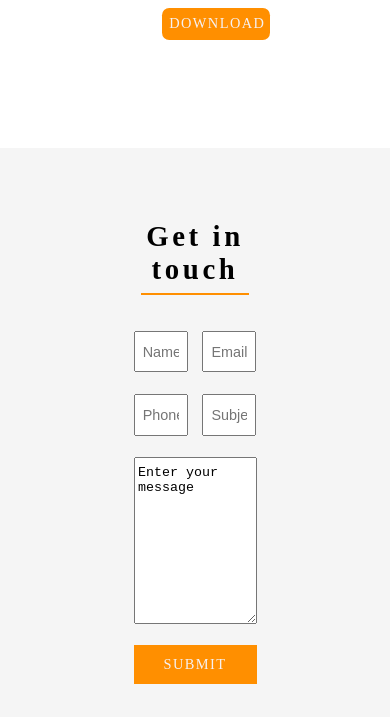
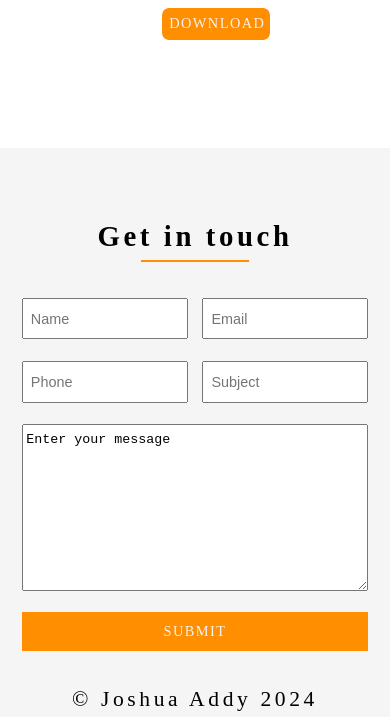
Before and after one commit to Amusah/Josh-portfolio, a plain HTML site: page index.html in a window 390 px wide. Shown: the part 8204-8921 px from the top of the page. Drawn offline with Linux system fonts and the light colour scheme; a web font is replaced by a local one.

Commit message:
quick fix

```diff
--- a/style.css
+++ b/style.css
@@ -679,7 +679,7 @@ nav .socials a:hover {
 
 #contact .contact {
   text-align: center;
-  width: 50%;
+  width: 60%;
   margin: 0 auto;
 }
 
@@ -918,6 +918,16 @@ nav .socials a:hover {
     .group:not(:last-child){
       margin-bottom: 50px;
     }
+
+    #contact{
+      padding: 10rem 3rem;
+      .contact {
+        text-align: center;
+        width: 100%;
+        margin: 0 auto;
+      }
+    }
+
   }
 
   @media screen and (max-width: 456px) {
```
